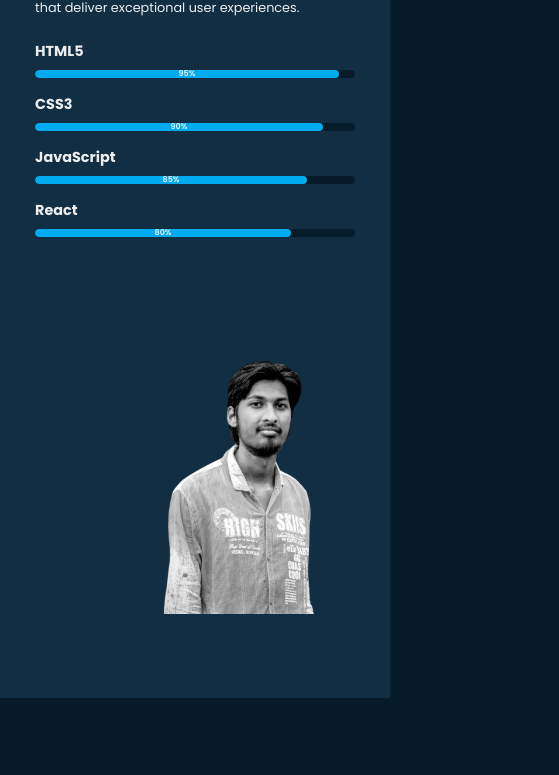
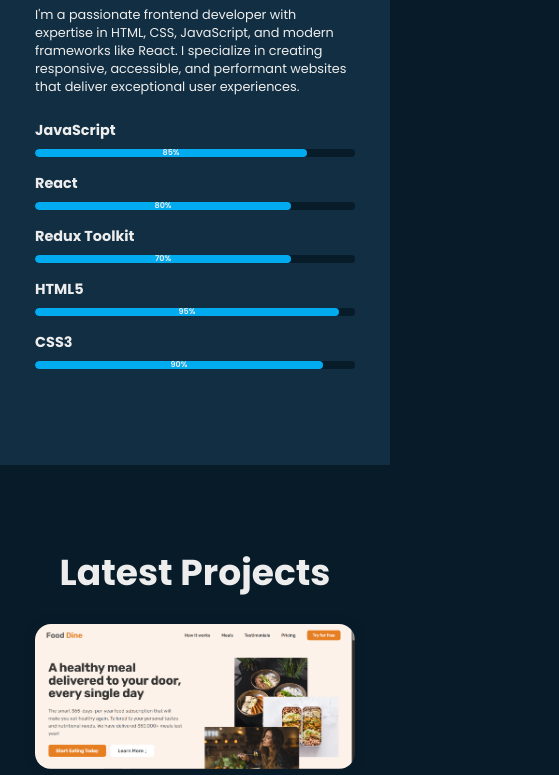
Before and after one commit to zahidhasan13/web-dev-portfolio, a plain HTML site: page index.html in a window 390 px wide. Shown: the part 1088-1863 px from the top of the page, 559 px wide, since content can reach past the window. Drawn offline with nearby package versions, Linux system fonts and the light colour scheme.

Commit message:
add resume

```diff
--- a/index.html
+++ b/index.html
@@ -79,6 +79,24 @@
         </p>
         <div class="skills">
           <div class="skill-item">
+            <h4>JavaScript</h4>
+            <div class="progress-bar">
+              <div class="progress js">85%</div>
+            </div>
+          </div>
+          <div class="skill-item">
+            <h4>React</h4>
+            <div class="progress-bar">
+              <div class="progress react">80%</div>
+            </div>
+          </div>
+          <div class="skill-item">
+            <h4>Redux Toolkit</h4>
+            <div class="progress-bar">
+              <div class="progress react">70%</div>
+            </div>
+          </div>
+          <div class="skill-item">
             <h4>HTML5</h4>
             <div class="progress-bar">
               <div class="progress html">95%</div>
@@ -88,18 +106,6 @@
             <h4>CSS3</h4>
             <div class="progress-bar">
               <div class="progress css">90%</div>
-            </div>
-          </div>
-          <div class="skill-item">
-            <h4>JavaScript</h4>
-            <div class="progress-bar">
-              <div class="progress js">85%</div>
-            </div>
-          </div>
-          <div class="skill-item">
-            <h4>React</h4>
-            <div class="progress-bar">
-              <div class="progress react">80%</div>
             </div>
           </div>
         </div>
--- a/style.css
+++ b/style.css
@@ -36,13 +36,13 @@ body {
   top: 0;
   left: 0;
   width: 100%;
-  padding: 2rem 9%;
-  background: transparent;
+  padding: 2rem 5rem;
   display: flex;
   justify-content: space-between;
   align-items: center;
   z-index: 100;
   transition: 0.3s;
+  background: var(--bg-color);
 }
 
 .header.sticky {
@@ -85,6 +85,7 @@ body {
   background: url("home-bg.jpg") no-repeat;
   background-size: cover;
   background-position: center;
+  margin-top: 10rem;
 }
 
 .home-content {
@@ -441,6 +442,9 @@ body {
 }
 
 @media (max-width: 768px) {
+  html {
+    font-size: 50%;
+  }
   #menu-icon {
     display: block;
   }
@@ -488,9 +492,8 @@ body {
     flex-direction: column-reverse;
   }
 
-  .about img {
-    width: 70vw;
-    margin-top: 4rem;
+  .about-img {
+    display: none;
   }
 
   .services h2 {
@@ -505,6 +508,12 @@ body {
 @media (max-width: 450px) {
   html {
     font-size: 50%;
+  }
+  .home-img img {
+    width: 100%;
+  }
+  .about-img {
+    display: none;
   }
 
   .contact form .input-box input {
```
